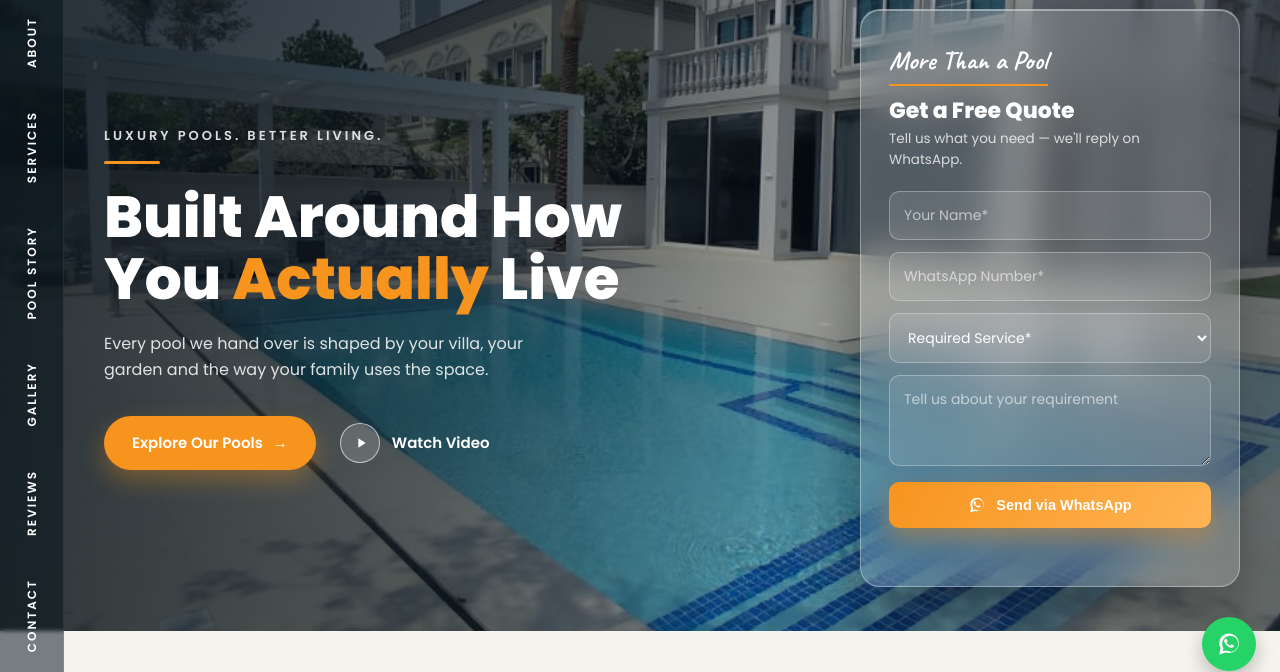
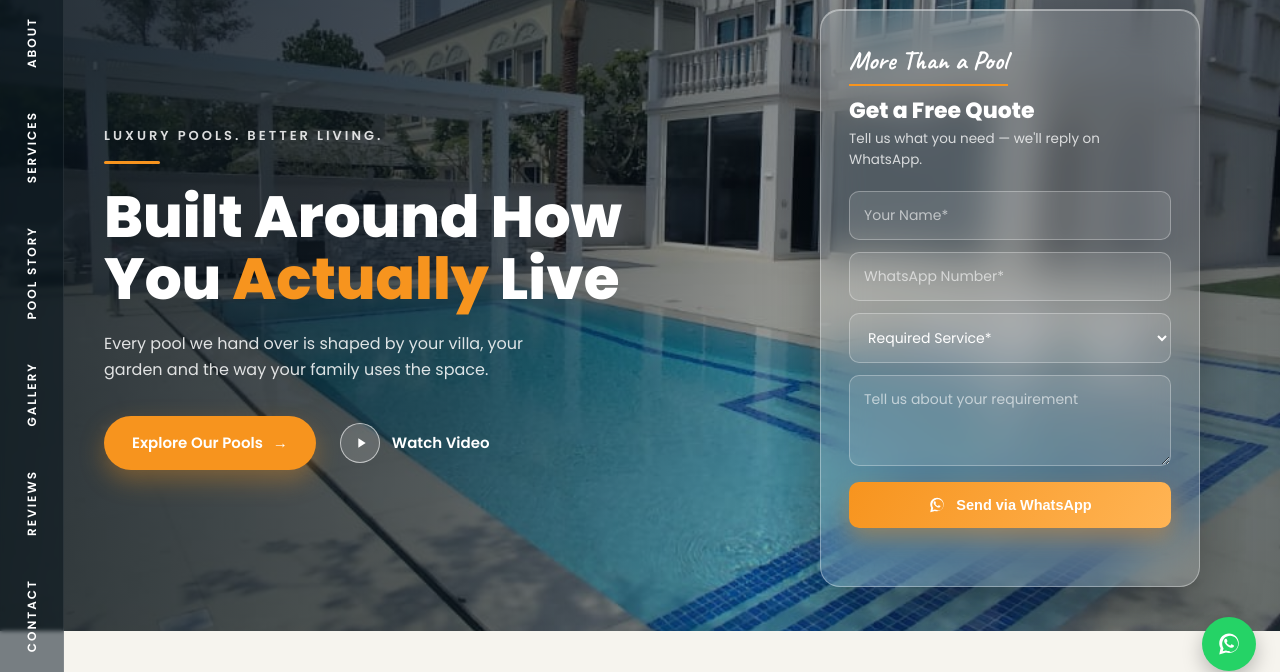
Before and after one commit to scalifyxpro-droid/poolsbyloftmax, an Astro site: page / in a window 1280 px wide. Shown: the part 105-777 px from the top of the page. Built offline with nearby package versions, Linux system fonts and the light colour scheme; Astro itself is replaced by a stand-in of ours.

Commit message:
Center hero content and add right-side margin so the form isn't edge-to-edge
Cap hero-inner at a max-width and center it, and widen the right-side
padding, so the quote form keeps a proper margin from the edge on
wide screens instead of hugging the browser edge.

Co-Authored-By: Claude Sonnet 5 <noreply@anthropic.com>

```diff
--- a/src/styles/global.css
+++ b/src/styles/global.css
@@ -124,9 +124,9 @@ ul{list-style:none;}
   background:linear-gradient(100deg, rgba(8,18,26,0.85) 0%, rgba(8,18,26,0.65) 38%, rgba(8,18,26,0.35) 62%, rgba(8,18,26,0.55) 100%);
 }
 .hero-inner{
-  position:relative;z-index:2;width:100%;
-  display:flex;align-items:center;justify-content:space-between;gap:40px;
-  padding:110px 40px 40px 104px;
+  position:relative;z-index:2;width:100%;max-width:1560px;margin:0 auto;
+  display:flex;align-items:center;justify-content:space-between;gap:60px;
+  padding:110px 80px 40px 104px;
 }
 .hero-content{color:var(--white);max-width:600px;flex:1 1 480px;}
 .hero-eyebrow{
```
